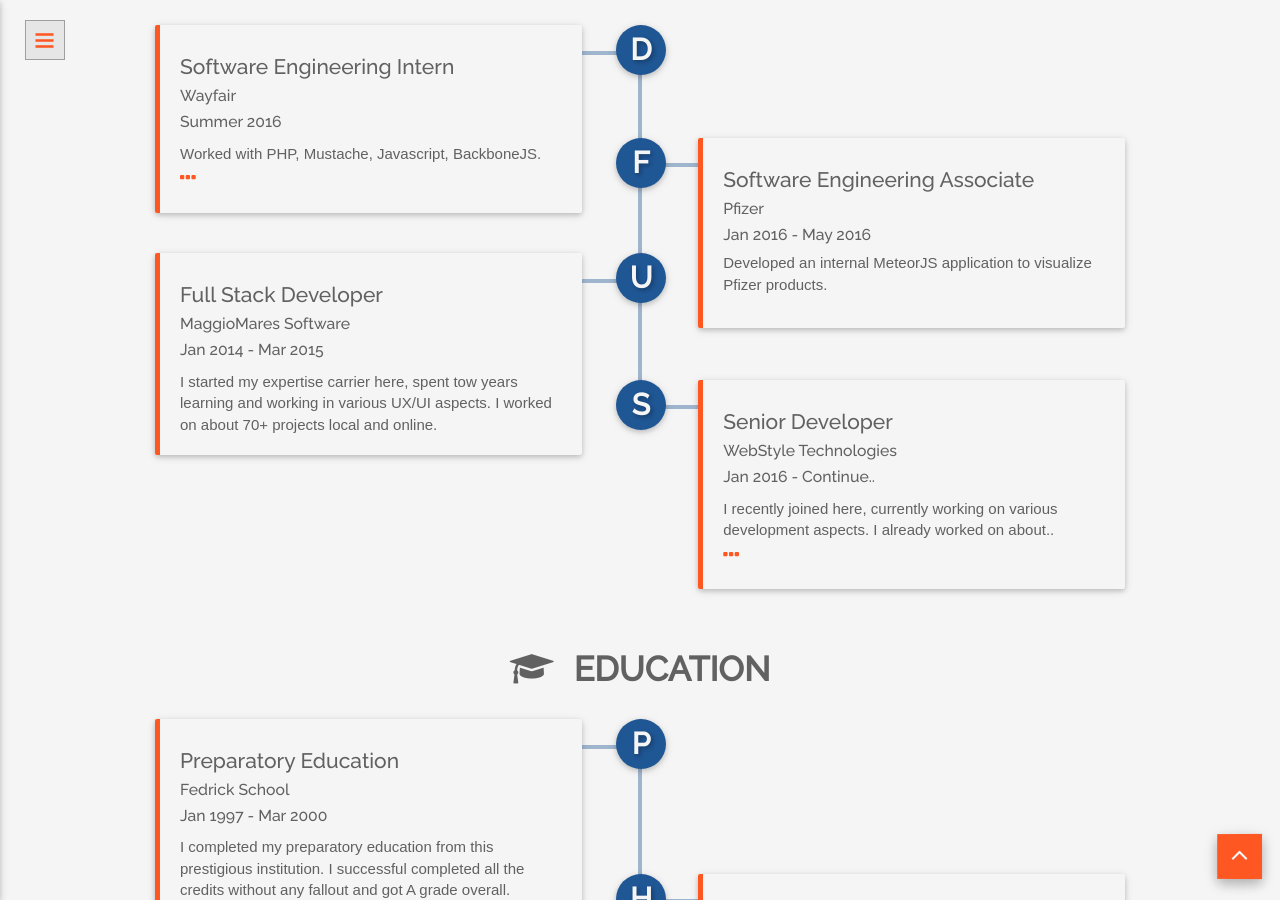
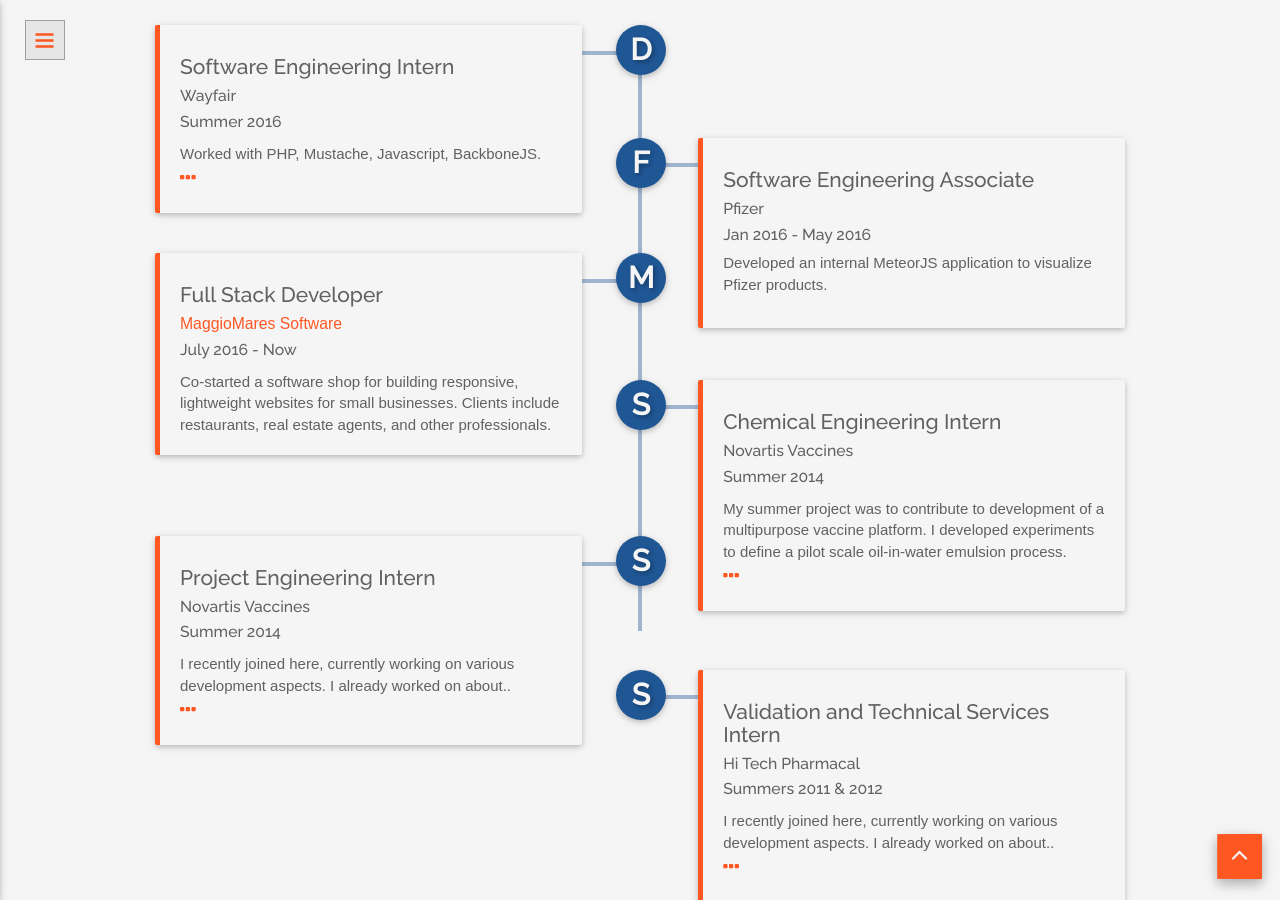
Before and after one commit to jm2242/jm2242.github.io, a Jekyll site: the page built from index.html, in a window 1280 px wide and 900 px high, scrolled down 1005 px. Built offline with Jekyll 4.4.1, drawn with Linux system fonts in a browser that asks for light colours; some web fonts are replaced; some of the changed text lies outside the part shown.

Commit message:
remove source map from bootstrap and experience changes plus header minor changes

```diff
--- a/_includes/experience.html
+++ b/_includes/experience.html
@@ -69,10 +69,10 @@
                 </div>
             </div>
 
-            <!-- THIRD TIMELINE -->
+            <!-- THIRD TIMELINE - Maggio Mares -->
             <div class="timeline-block">
                 <!-- DOT -->
-                <div class="timeline-dot"><h6>U</h6></div>
+                <div class="timeline-dot"><h6>M</h6></div>
                 <!-- TIMELINE CONTENT -->
                 <div class="card timeline-content">
                     <div class="card-content">
@@ -81,23 +81,23 @@
                         <!-- TIMELINE TITLE INFO -->
                         <div class="timeline-info">
                             <h6>
-                                <small>MaggioMares Software</small>
+                                <small><a href="http://maggiomares.com">MaggioMares Software </a></small>
                             </h6>
                             <h6>
-                                <small>Jan 2014 - Mar 2015</small>
+                                <small>July 2016 - Now</small>
                             </h6>
                         </div>
                         <!-- TIMELINE PARAGRAPH -->
                         <p>
-                            I started my expertise carrier here, spent tow years learning and working
-                            in various UX/UI aspects. I worked on about 70+ projects local and online.
+                            Co-started a software shop for building responsive, lightweight websites for small businesses.
+                            Clients include restaurants, real estate agents, and other professionals.
                         </p>
 
                     </div>
                 </div>
             </div>
 
-            <!-- FOURTH TIMELINE -->
+            <!-- FOURTH TIMELINE - Novartis Vaccines -->
             <div class="timeline-block">
                 <!-- DOT -->
                 <div class="timeline-dot"><h6>S</h6></div>
@@ -105,14 +105,76 @@
                 <div class="card timeline-content">
                     <div class="card-content">
                         <!-- TIMELINE TITLE -->
-                        <h6 class="timeline-title">Senior Developer</h6>
+                        <h6 class="timeline-title">Chemical Engineering Intern</h6>
                         <!-- TIMELINE TITLE INFO -->
                         <div class="timeline-info">
                             <h6>
-                                <small>WebStyle Technologies</small>
+                                <small>Novartis Vaccines</small>
                             </h6>
                             <h6>
-                                <small>Jan 2016 - Continue..</small>
+                                <small>Summer 2014</small>
+                            </h6>
+                        </div>
+                        <!-- TIMELINE PARAGRAPH -->
+                        <p>
+                            My summer project was to contribute to development of a multipurpose vaccine platform. I
+                            developed experiments to define a pilot scale oil-in-water emulsion process.
+                        </p>
+                        <!-- BUTTON TRIGGER MODAL -->
+                        <a href="#" class="modal-dot" data-toggle="modal" data-target="#myModal-5">
+                            <i class="fa fa-ellipsis-h" aria-hidden="true"></i>
+                        </a>
+                    </div>
+                </div>
+            </div>
+
+            <!-- FIVE TIMELINE - Integrated Project Services -->
+            <div class="timeline-block">
+                <!-- DOT -->
+                <div class="timeline-dot"><h6>S</h6></div>
+                <!-- TIMELINE CONTENT -->
+                <div class="card timeline-content">
+                    <div class="card-content">
+                        <!-- TIMELINE TITLE -->
+                        <h6 class="timeline-title">Project Engineering Intern</h6>
+                        <!-- TIMELINE TITLE INFO -->
+                        <div class="timeline-info">
+                            <h6>
+                                <small>Novartis Vaccines</small>
+                            </h6>
+                            <h6>
+                                <small>Summer 2014</small>
+                            </h6>
+                        </div>
+                        <!-- TIMELINE PARAGRAPH -->
+                        <p>
+                            I recently joined here, currently working on various development
+                            aspects. I already worked on about..
+                        </p>
+                        <!-- BUTTON TRIGGER MODAL -->
+                        <a href="#" class="modal-dot" data-toggle="modal" data-target="#myModal-5">
+                            <i class="fa fa-ellipsis-h" aria-hidden="true"></i>
+                        </a>
+                    </div>
+                </div>
+            </div>
+
+            <!-- SIXTH TIMELINE - Hi Tech Pharmacal -->
+            <div class="timeline-block">
+                <!-- DOT -->
+                <div class="timeline-dot"><h6>S</h6></div>
+                <!-- TIMELINE CONTENT -->
+                <div class="card timeline-content">
+                    <div class="card-content">
+                        <!-- TIMELINE TITLE -->
+                        <h6 class="timeline-title">Validation and Technical Services Intern</h6>
+                        <!-- TIMELINE TITLE INFO -->
+                        <div class="timeline-info">
+                            <h6>
+                                <small>Hi Tech Pharmacal</small>
+                            </h6>
+                            <h6>
+                                <small>Summers 2011 & 2012</small>
                             </h6>
                         </div>
                         <!-- TIMELINE PARAGRAPH -->
--- a/_includes/header.html
+++ b/_includes/header.html
@@ -70,10 +70,12 @@
                                             <span class="title"><i class="material-icons">email</i></span>
                                            <span class="content"> <a href="mailto:jmares93@gmail.com">jmares93gmail.com</a></span>
                                         </li>
-                                        <li class="clearfix">
-                                            <span class="title"><i class="material-icons">language</i></span>
-                                            <span class="content"><a href="http://jonathanmares.com">jonathanmares.com </a></span>
-                                        </li>
+
+                                        <!--Dont show a link to the website itself-->
+                                        <!--<li class="clearfix">-->
+                                            <!--<span class="title"><i class="material-icons">language</i></span>-->
+                                            <!--<span class="content"><a href="http://jonathanmares.com">jonathanmares.com </a></span>-->
+                                        <!--</li>-->
                                         <li class="clearfix">
                                             <span class="title"><i class="fa fa-slack" aria-hidden="true"></i></span>
                                             <span class="content">@jmares</span>
```
Also changed, not shown: stylesheets/bootstrap.min.css.
